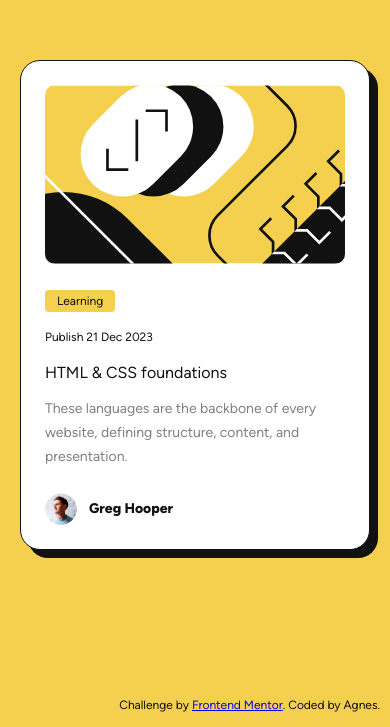
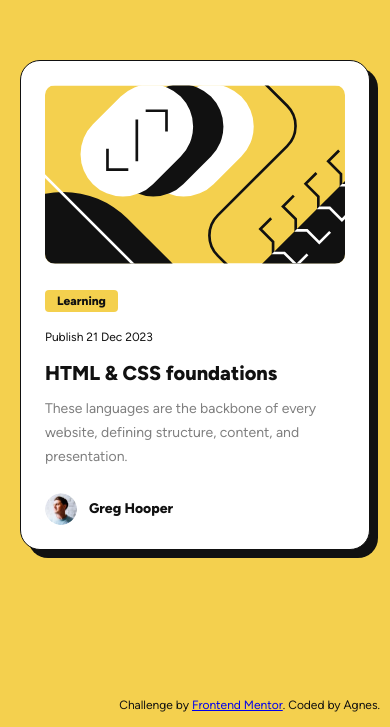
Before and after one commit to agneslai/front-end-challenges, a plain HTML site: page blog-preview-card-main/index.html in a window 390 px wide. Shown: the part 117-844 px from the top of the page. Drawn offline with Linux system fonts and the light colour scheme.

Commit message:
update font weight

```diff
--- a/blog-preview-card-main/assets/styles.css
+++ b/blog-preview-card-main/assets/styles.css
@@ -9,18 +9,13 @@
   --text-20: 20px;
   --text-24: 24px;
   --text-regular: 600;
+  --text-bold: 800;
 }
 
 @font-face {
   font-family: "PrimaryFont";
   src: url("./fonts/static/Figtree-Regular.ttf");
   src: local('PrimaryFont'), url(./fonts/static/Figtree-Regular.ttf) format('truetype');
-}
-
-@font-face {
-  font-family: "PrimaryFont-ExtraBold";
-  src: url("./fonts/static/Figtree-ExtraBold.ttf");
-  src: local('PrimaryFont-ExtraBold'), url(./fonts/static/Figtree-ExtraBold.ttf) format('truetype');
 }
 
 body {
@@ -85,8 +80,8 @@ p, h1 {
 }
 
 .title {
-  font-family: 'PrimaryFont-ExtraBold';
   font-size: var(--text-24);
+  font-weight: var(--text-bold);
   cursor: pointer;
 }
 
@@ -114,8 +109,8 @@ p, h1 {
 }
 
 .user-name {
-  font-family: 'PrimaryFont-ExtraBold';
   font-size: var(--text-16);
+  font-weight: var(--text-bold);
 }
 
 .attribution {
@@ -139,7 +134,6 @@ p, h1 {
   }
 
   .title {
-    font-family: 'PrimaryFont-ExtraBold';
-    font: var(--text-20);
+    font-size: var(--text-20);
   }
 }
```
